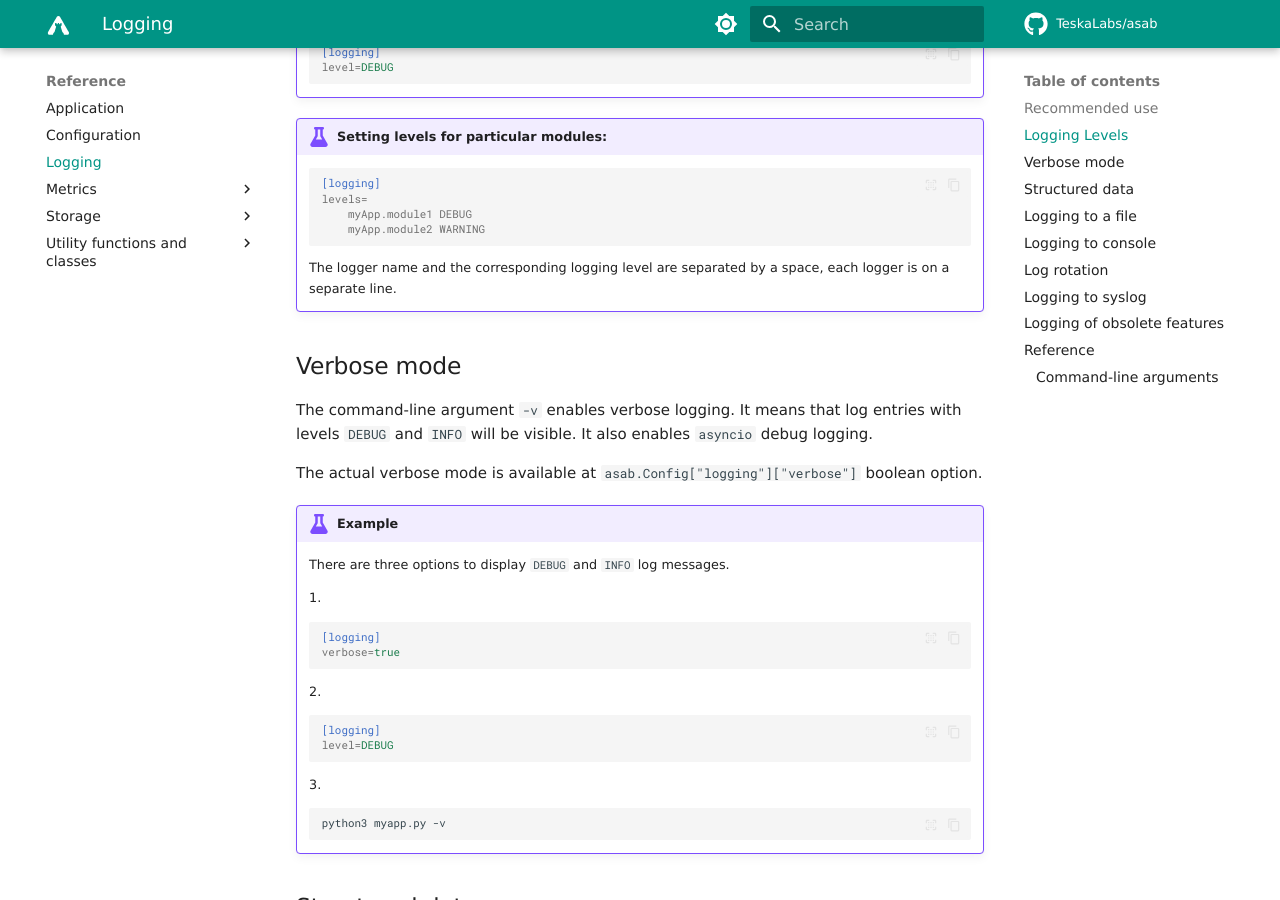
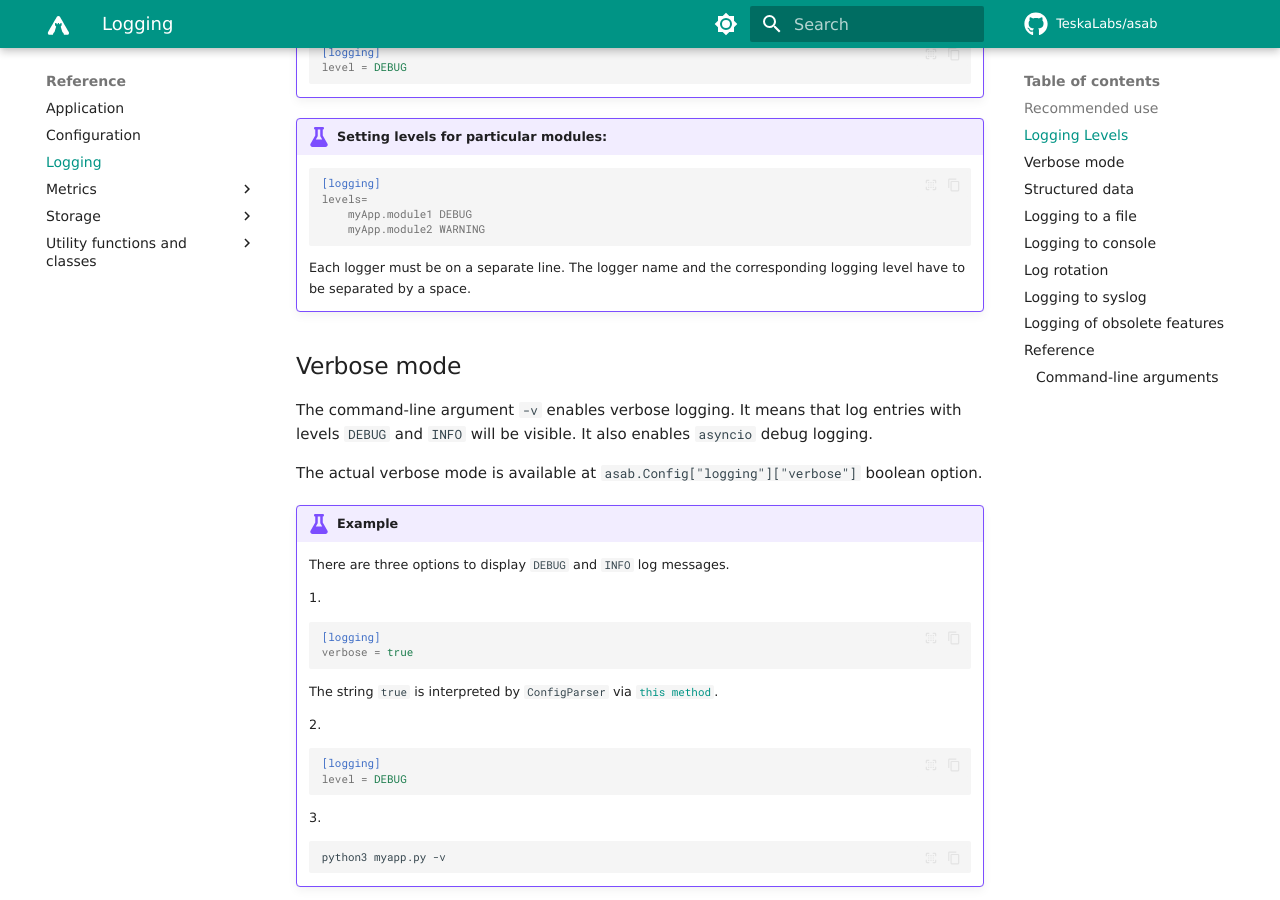
Before and after one commit to TeskaLabs/asab, an MkDocs documentation site: the page built from docs/reference/logging/reference.md, in a window 1280 px wide and 900 px high, scrolled down 1489 px. Built offline with MkDocs 1.6.1 and Material for MkDocs 9.7.7, drawn with Linux system fonts in a browser that asks for light colours; some web fonts are replaced; comment, search, counter and statistics services are not loaded.

Commit message:
Format code examples

````diff
--- a/docs/reference/logging/reference.md
+++ b/docs/reference/logging/reference.md
@@ -59,7 +59,7 @@ Level | Numeric value | Syslog Severity level |
 
     ```ini
     [logging]
-    level=DEBUG
+    level = DEBUG
     ```
 
 !!! example "Setting levels for particular modules:"
@@ -71,8 +71,8 @@ Level | Numeric value | Syslog Severity level |
         myApp.module2 WARNING
     ```
 
-    The logger name and the corresponding logging level are separated by a
-    space, each logger is on a separate line.
+    Each logger must be on a separate line.
+    The logger name and the corresponding logging level have to be separated by a space.
 
 
 ## Verbose mode
@@ -90,13 +90,16 @@ The actual verbose mode is available at `asab.Config["logging"]["verbose"]` bool
     1.
         ```ini
         [logging]
-        verbose=true
+        verbose = true
         ```
+        The string `true` is interpreted by `ConfigParser` via [`this method`](#asab.utils.string_to_boolean).
+
     2.
         ```ini
         [logging]
-        level=DEBUG
+        level = DEBUG
         ```
+
     3.
         ```shell
         python3 myapp.py -v
````
Also changed, not shown: other parts of docs/reference/logging/reference.md (+1 -3 lines).
